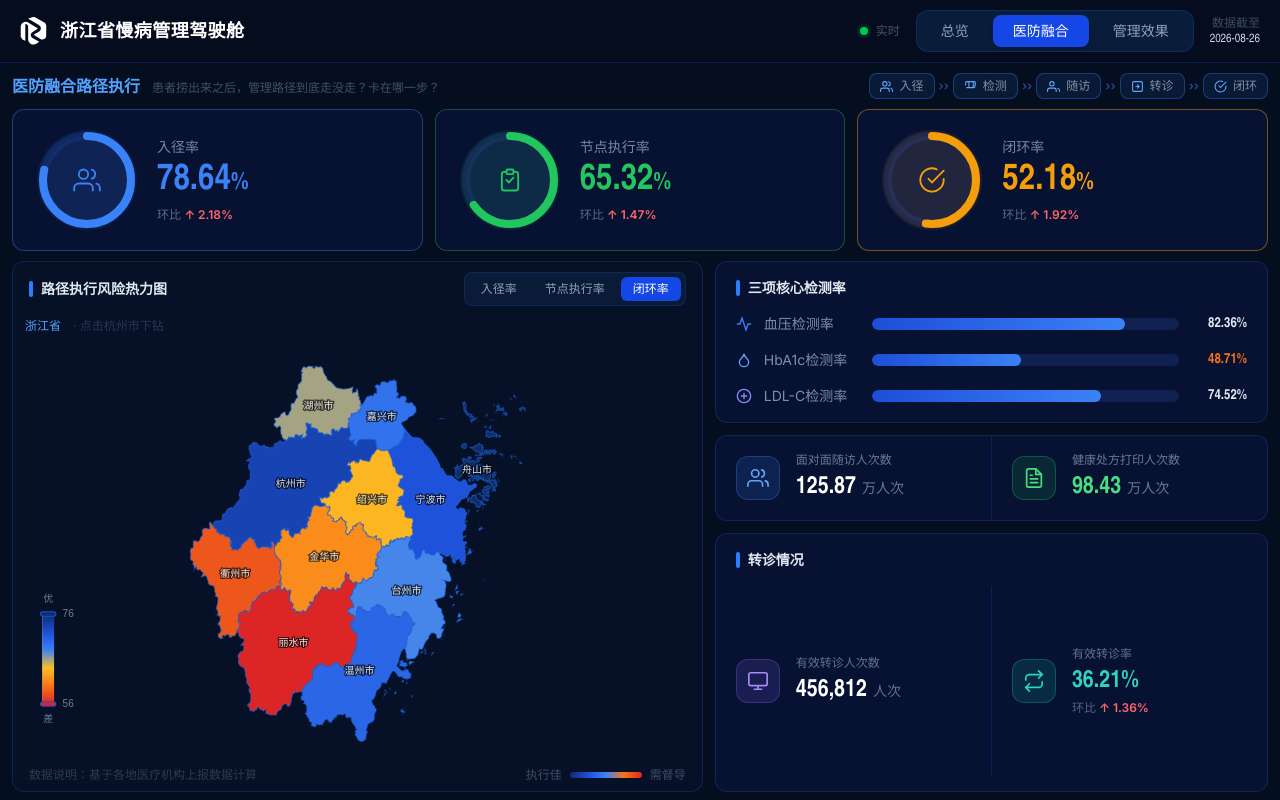
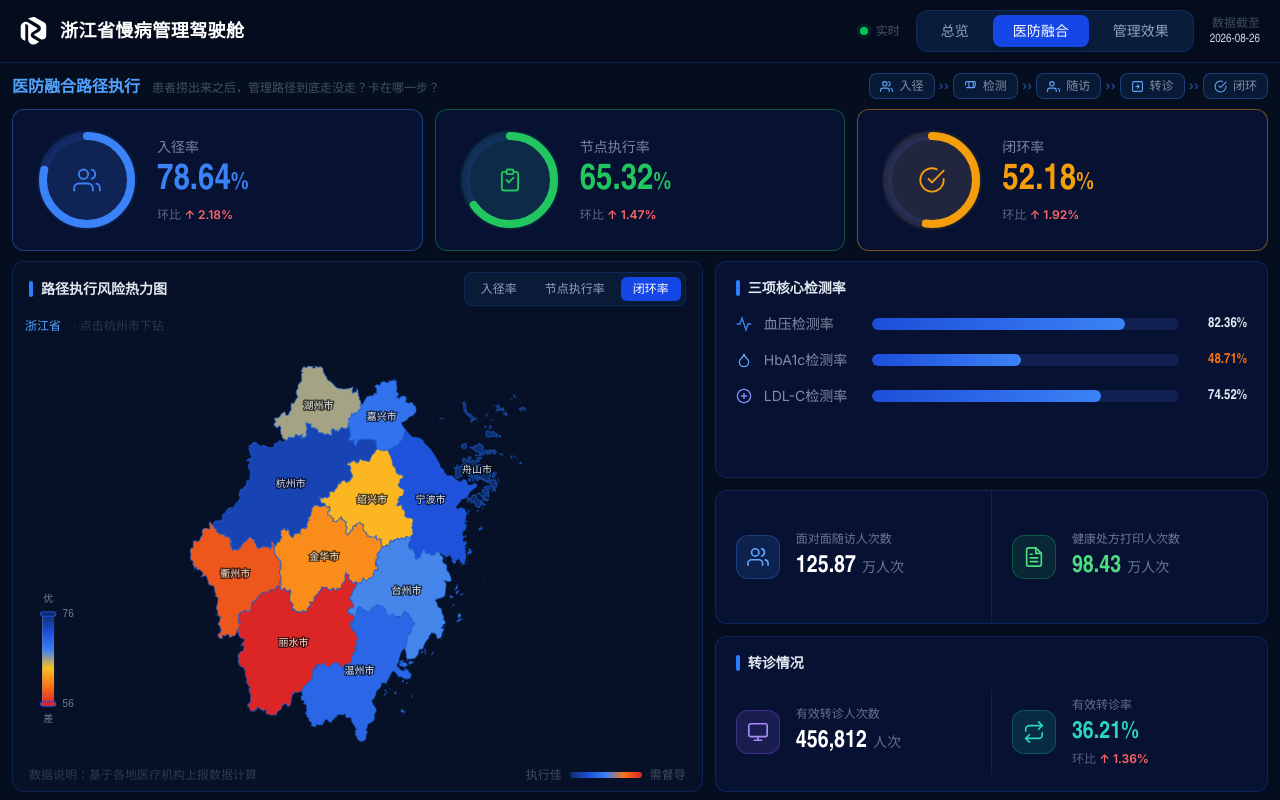
Before and after one commit to zy-lorna/AIMB, a React (Vite) app: page / in a window 1280 px wide. Both pictures are taken after a click on the button "医防融合". Built offline with nearby package versions, Linux system fonts and the light colour scheme; the HTML template or start-up script is replaced by a standard one.

Commit message:
Adjust pathway panel heights

```diff
--- a/src/App.tsx
+++ b/src/App.tsx
@@ -601,10 +601,10 @@ function PathTab() {
         </div>
 
         {/* Right panel */}
-        <div className="flex-1 flex flex-col gap-3 min-h-0 min-w-0">
+        <div className="flex-1 grid gap-3 min-h-0 min-w-0" style={{ gridTemplateRows: "1fr 0.62fr 0.72fr" }}>
 
           {/* 三项核心检测率 */}
-          <div className="rounded-xl border px-5 py-4 shrink-0" style={{ background: "rgba(8,20,52,0.95)", borderColor: "rgba(30,80,180,0.3)" }}>
+          <div className="rounded-xl border px-5 py-4 min-h-0" style={{ background: "rgba(8,20,52,0.95)", borderColor: "rgba(30,80,180,0.3)" }}>
             <div className="flex items-center gap-2 mb-4">
               <span className="w-1 h-4 rounded-full bg-blue-500 inline-block"/>
               <span className="text-sm font-semibold text-slate-200">三项核心检测率</span>
@@ -624,7 +624,7 @@ function PathTab() {
           </div>
 
           {/* 面对面随访人次数 + 健康处方打印人次数 */}
-          <div className="rounded-xl border shrink-0 flex overflow-hidden" style={{ background: "rgba(8,20,52,0.95)", borderColor: "rgba(30,80,180,0.3)" }}>
+          <div className="rounded-xl border flex overflow-hidden min-h-0" style={{ background: "rgba(8,20,52,0.95)", borderColor: "rgba(30,80,180,0.3)" }}>
             {/* 面对面随访 */}
             <div className="flex items-center gap-4 px-5 py-4 flex-1 min-w-0">
               <div className="w-11 h-11 rounded-xl flex items-center justify-center shrink-0" style={{ background: "rgba(59,130,246,0.15)", border: "1px solid rgba(59,130,246,0.3)" }}>
@@ -660,7 +660,7 @@ function PathTab() {
           </div>
 
           {/* 转诊情况 */}
-          <div className="flex-1 rounded-xl border px-5 py-4 flex flex-col min-h-0" style={{ background: "rgba(8,20,52,0.95)", borderColor: "rgba(30,80,180,0.3)" }}>
+          <div className="rounded-xl border px-5 py-4 flex flex-col min-h-0" style={{ background: "rgba(8,20,52,0.95)", borderColor: "rgba(30,80,180,0.3)" }}>
             <div className="flex items-center gap-2 mb-4 shrink-0">
               <span className="w-1 h-4 rounded-full bg-blue-500 inline-block"/>
               <span className="text-sm font-semibold text-slate-200">转诊情况</span>
```
